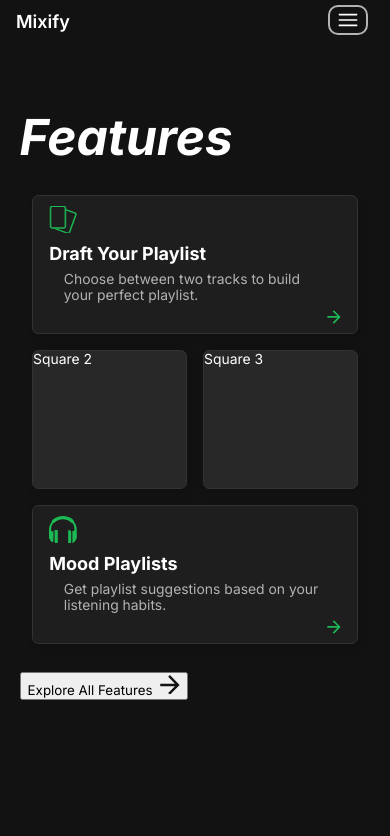
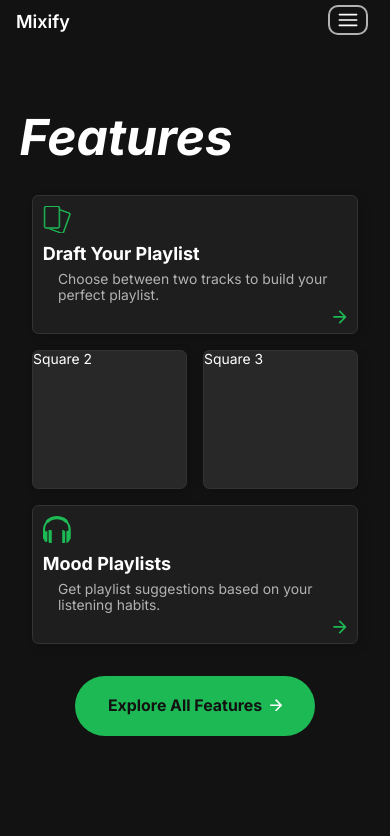
Before and after one commit to 12mihai05/Mixify, a React (Vite) app in the folder mixify/: page / in a window 390 px wide. Shown: the top 836 px of the page. Built offline with nearby package versions, Linux system fonts and the light colour scheme.

Commit message:
home -> features 2

```diff
--- a/mixify/src/navbar.css
+++ b/mixify/src/navbar.css
@@ -186,13 +186,14 @@
         max-height: 30px;
         min-width: 40px;
         transition: border 100ms ease-in;
+        cursor: pointer;
     }
 
     .toggle-menu path{
         stroke: var(--primary-text);
     }
 
-    svg:hover path {
+    .theme:hover path {
         fill: var(--primary-text);
     }
 
--- a/mixify/src/pages/home.css
+++ b/mixify/src/pages/home.css
@@ -14,6 +14,11 @@ h1{
     margin-top: 4rem;
 }
 
+.flex{
+    display: flex;
+    flex-direction: column;
+}
+
 .grid-container {
     display: grid;
     grid-template-columns: 13em 7em 13em; /* Three columns of 10em each */
@@ -21,7 +26,7 @@ h1{
     gap: 1rem; /* Space between items */
     justify-content: center; /* Center the grid horizontally */
     align-content: center;   /* Center the grid vertically */
-    margin: 2em 0;
+    margin-top: 2em;
 }
 
 .grid-item {
@@ -59,8 +64,7 @@ h1{
     display: flex;
     flex-direction: column;
     gap: 1em;
-    width: 90%;
-    margin: 5% auto;
+    margin: 3%;
 }
 
 .features-home .icon svg{
@@ -88,6 +92,31 @@ h1{
 .features-home .arrow-icon svg{
     width: 1em;
     height: 1em;
+}
+
+.features-home .explore-btn{
+    font-size: var(--font-size-xxl);
+    font-weight: bold;
+    text-align: center;
+    width: 70%;
+    max-width: 400px;
+    margin: 2em auto;
+    border: none;
+    border-radius: 5rem;
+    background-color: var(--accent-color-1);
+    color: var(--primary-background);
+    padding: 1.3em 2em;
+    cursor: pointer;
+    transition: background-color 200ms ease-in-out;
+}
+
+.features-home .explore-btn:hover{
+    background-color: var(--accent-color-2);
+}
+
+.features-home .explore-arrow{
+    width: 7%;
+    height: 7%;
 }
 
 
@@ -131,7 +160,12 @@ h1{
 
     .features-home .content{
         gap: 0.5em;
-        margin: 3% auto;
+        margin: 3%;
+    }
+
+    .features-home .explore-btn{
+        font-size: var(--font-size-lg);
+        width: clamp(280px, 60%, 350px);
     }
 
 }
@@ -139,6 +173,11 @@ h1{
 @media (max-width: 450px) {
     .grid-container{
         font-size: var(--font-size-sm);
+    }
+
+    .features-home .explore-btn{
+        font-size: var(--font-size-md);
+        width: clamp(240px, 60%, 280px);
     }
 }
 
--- a/mixify/src/pages/sections/home/FeaturesHome.jsx
+++ b/mixify/src/pages/sections/home/FeaturesHome.jsx
@@ -4,7 +4,7 @@ export default function FeaturesHome(){
 
     return(
     <div className="features-home">
-        <div className="container">
+        <div className="container flex">
             <h1 className="title">Features</h1>
             <div className="grid-container">
                 <div className="grid-item item1">
@@ -62,8 +62,8 @@ export default function FeaturesHome(){
                     </div>
                 </div>
             </div>
-            <button>Explore All Features &nbsp;
-                <svg className="cta-arrow" width="20" height="20" viewBox="0 0 40 41" fill="none" xmlns="http://www.w3.org/2000/svg">
+            <button className="explore-btn">Explore All Features &nbsp;
+                <svg className="explore-arrow" width="20" height="20" viewBox="0 0 40 41" fill="none" xmlns="http://www.w3.org/2000/svg">
                     <path d="M30.4375 18.0388L16.4375 3.76429L20 0.195667L40 20.5878L20 40.98L16.4375 37.4114L30.4375 23.1368L0 23.1368V18.0388L30.4375 18.0388Z" fill="#fff"/>
                 </svg>
             </button>
```
